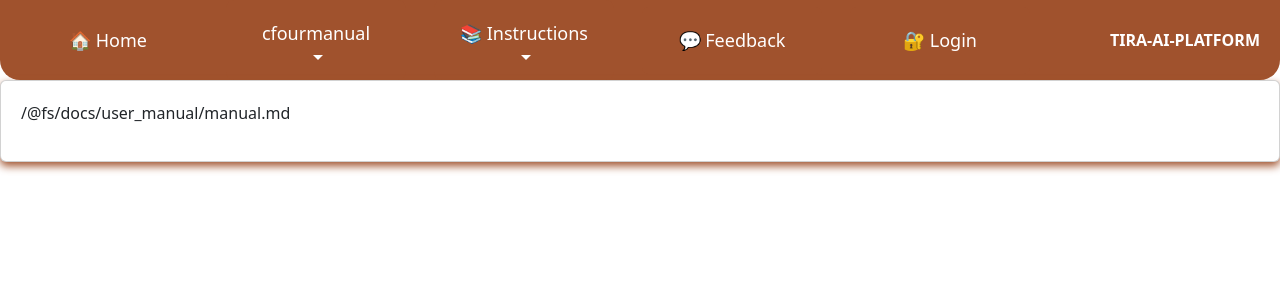
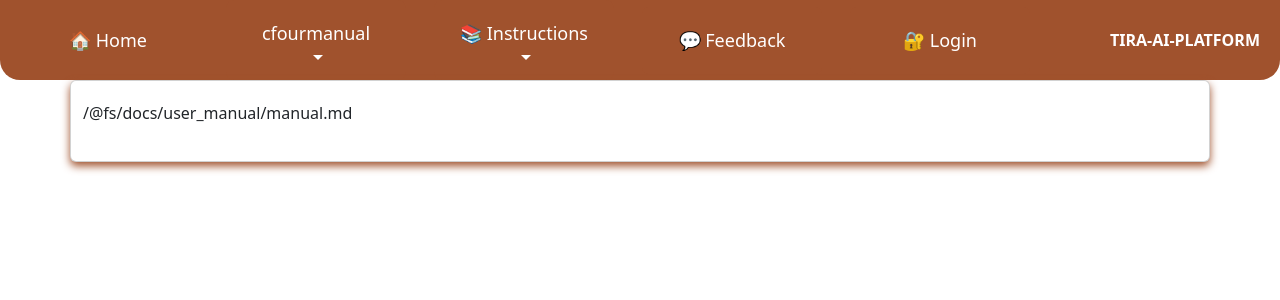
Before and after one commit to game-ai-platform-team/tira-ai-platform, a React (Vite) app in the folder frontend/: page /cfourmanual in a window 1280 px wide. Shown: the top 300 px of the page. Built offline with nearby package versions, Linux system fonts and the light colour scheme; what kokopu would draw is missing.

Commit message:
feat(#132): use card container instead of card for manual
Co-authored-by: Emilia Kupsanen <92013457+emlyy@users.noreply.github.com>

```diff
--- a/frontend/src/components/Manual.tsx
+++ b/frontend/src/components/Manual.tsx
@@ -10,7 +10,7 @@ interface manualProps {
 const GeneralManual = (props: manualProps) => {
     const currentManual = props.game === "chess" ? (chess) : props.game === "cfour" ? (connect_four) : manual
     return (
-        <div className="card">
+        <div className="card container">
             <ReactMarkdown>{currentManual}</ReactMarkdown>
         </div>
     );
```
